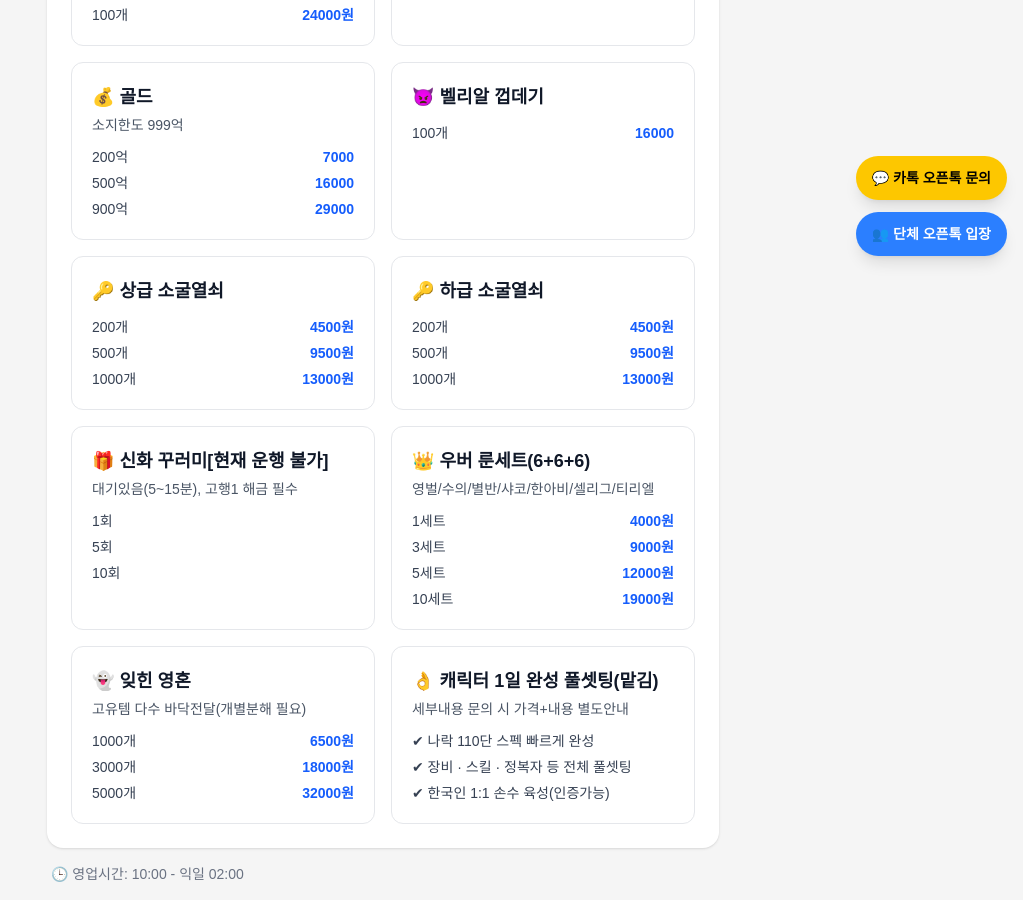
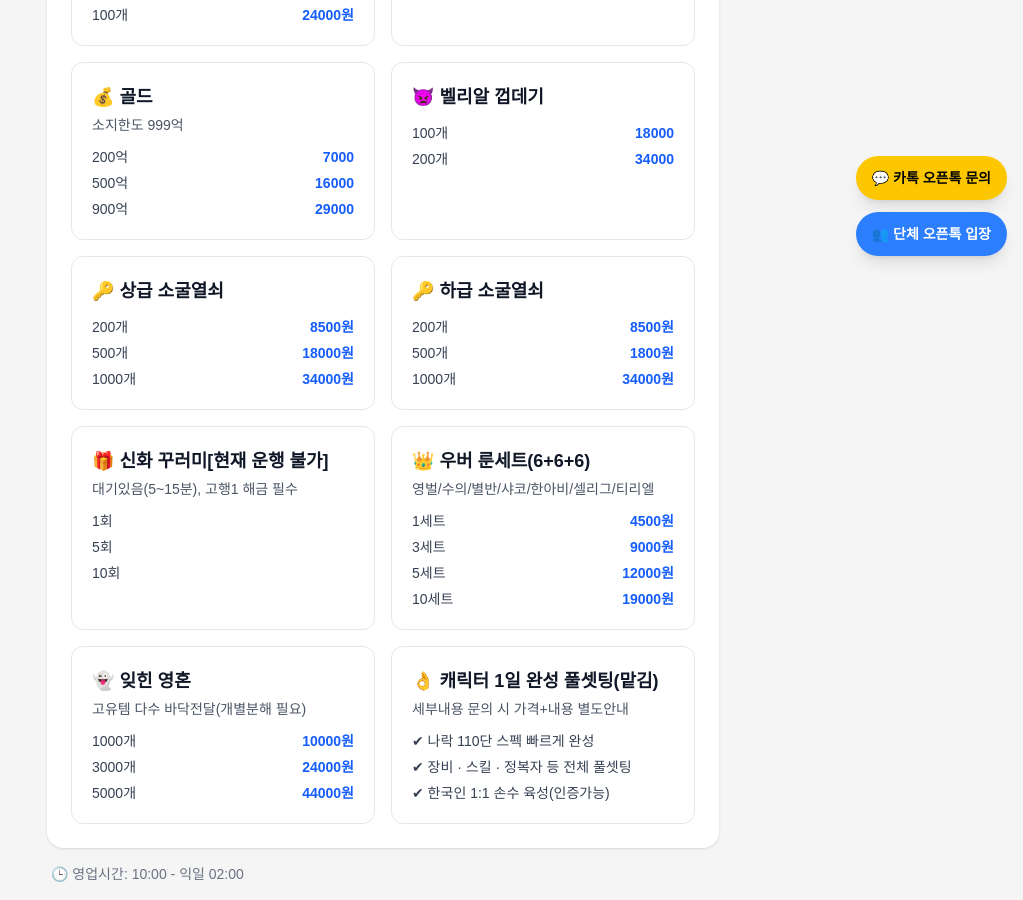
Before and after one commit to kimdohee968-sys/mebu-board, a Next.js app: page / in a window 1280 px wide. Shown: the part 520-1420 px from the top of the page, without its empty margins (257-1280 px from the left). Built offline with nearby package versions, Linux system fonts and the light colour scheme.

Commit message:
update content

```diff
--- a/menus.json
+++ b/menus.json
@@ -17,7 +17,7 @@
     "prices": [
       { "qty": "1개", "price": "7500원" },
       { "qty": "5개", "price": "34000원" },
-      { "qty": "10개", "price": "54000원" }
+      { "qty": "10개", "price": "68000원" }
     ]
   },  {
     "name": "💰 골드",
@@ -34,7 +34,8 @@
     "icon": "snow",
     "desc": "",
     "prices": [
-      { "qty": "100개", "price": "16000" }
+      { "qty": "100개", "price": "18000" },
+      { "qty": "200개", "price": "34000" }
     ]
   },
   {
@@ -42,9 +43,9 @@
     "icon": "key",
     "desc": "",
     "prices": [
-      { "qty": "200개", "price": "4500원" },
-      { "qty": "500개", "price": "9500원" },
-      { "qty": "1000개", "price": "13000원" }
+      { "qty": "200개", "price": "8500원" },
+      { "qty": "500개", "price": "18000원" },
+      { "qty": "1000개", "price": "34000원" }
     ]
   },
   {
@@ -52,9 +53,9 @@
     "icon": "key",
     "desc": "",
     "prices": [
-      { "qty": "200개", "price": "4500원" },
-      { "qty": "500개", "price": "9500원" },
-      { "qty": "1000개", "price": "13000원" }
+      { "qty": "200개", "price": "8500원" },
+      { "qty": "500개", "price": "1800원" },
+      { "qty": "1000개", "price": "34000원" }
     ]
   },
   {
@@ -72,7 +73,7 @@
     "icon": "crown",
     "desc": "영벌/수의/별반/샤코/한아비/셀리그/티리엘 ",
     "prices": [
-      { "qty": "1세트", "price": "4000원" },
+      { "qty": "1세트", "price": "4500원" },
       { "qty": "3세트", "price": "9000원" },
       { "qty": "5세트", "price": "12000원" },
       { "qty": "10세트", "price": "19000원" }
@@ -83,9 +84,9 @@
     "icon": "flask",
     "desc": "고유템 다수 바닥전달(개별분해 필요)",
     "prices": [
-      { "qty": "1000개", "price": "6500원" },
-      { "qty": "3000개", "price": "18000원" },
-      { "qty": "5000개", "price": "32000원" }
+      { "qty": "1000개", "price": "10000원" },
+      { "qty": "3000개", "price": "24000원" },
+      { "qty": "5000개", "price": "44000원" }
     ]
   },
   {
--- a/src/app/page.js
+++ b/src/app/page.js
@@ -82,7 +82,7 @@ export default function Home() {
         </p>
 
         <p className="text-xs md:text-sm text-gray-500 mt-1">
-          - 최근 시세 반영 시각: 오후 07:00 -
+          - 최근 시세 반영 시각: 오후 09:00 -
         </p>
 
       </div>
```
